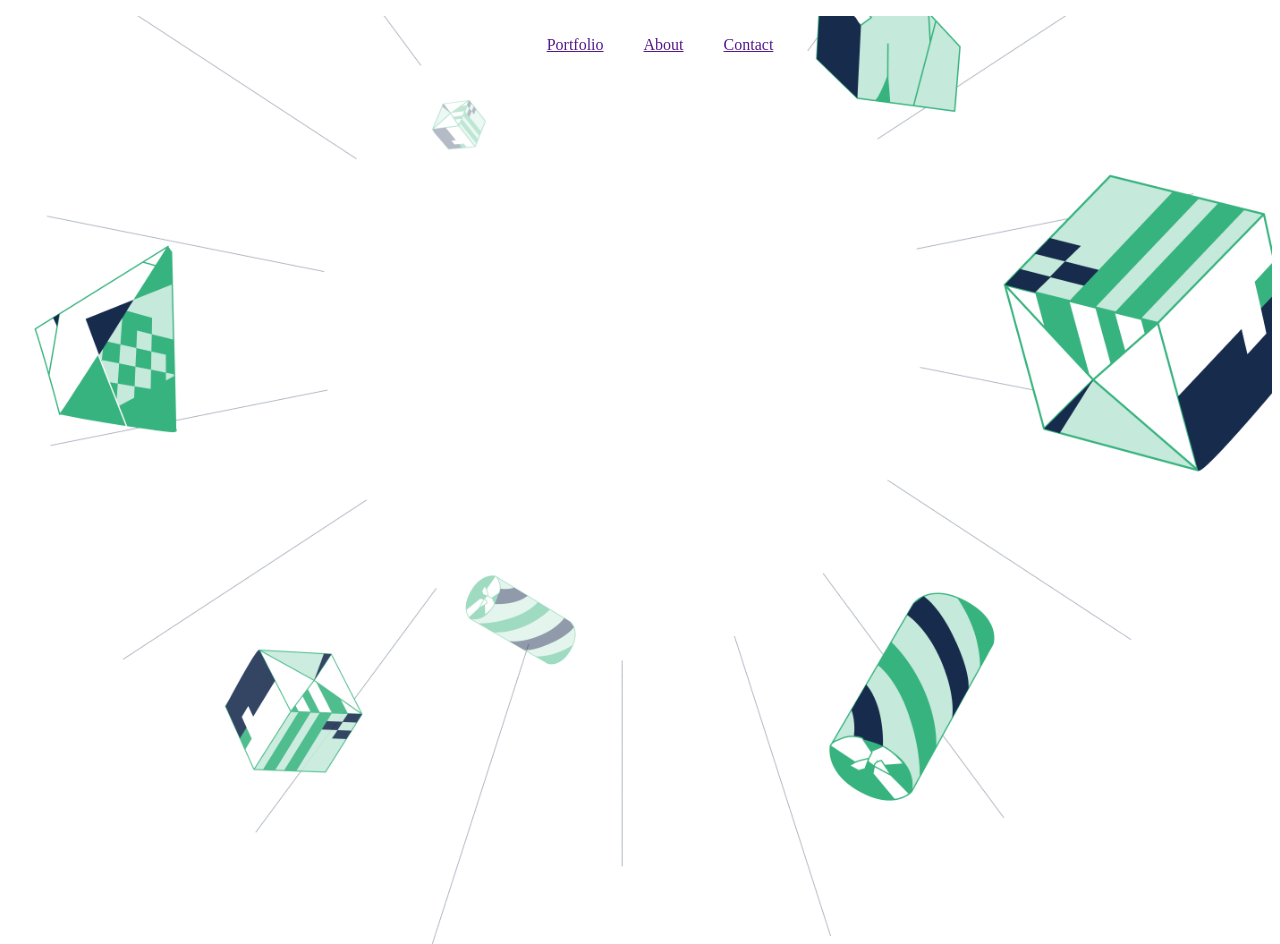
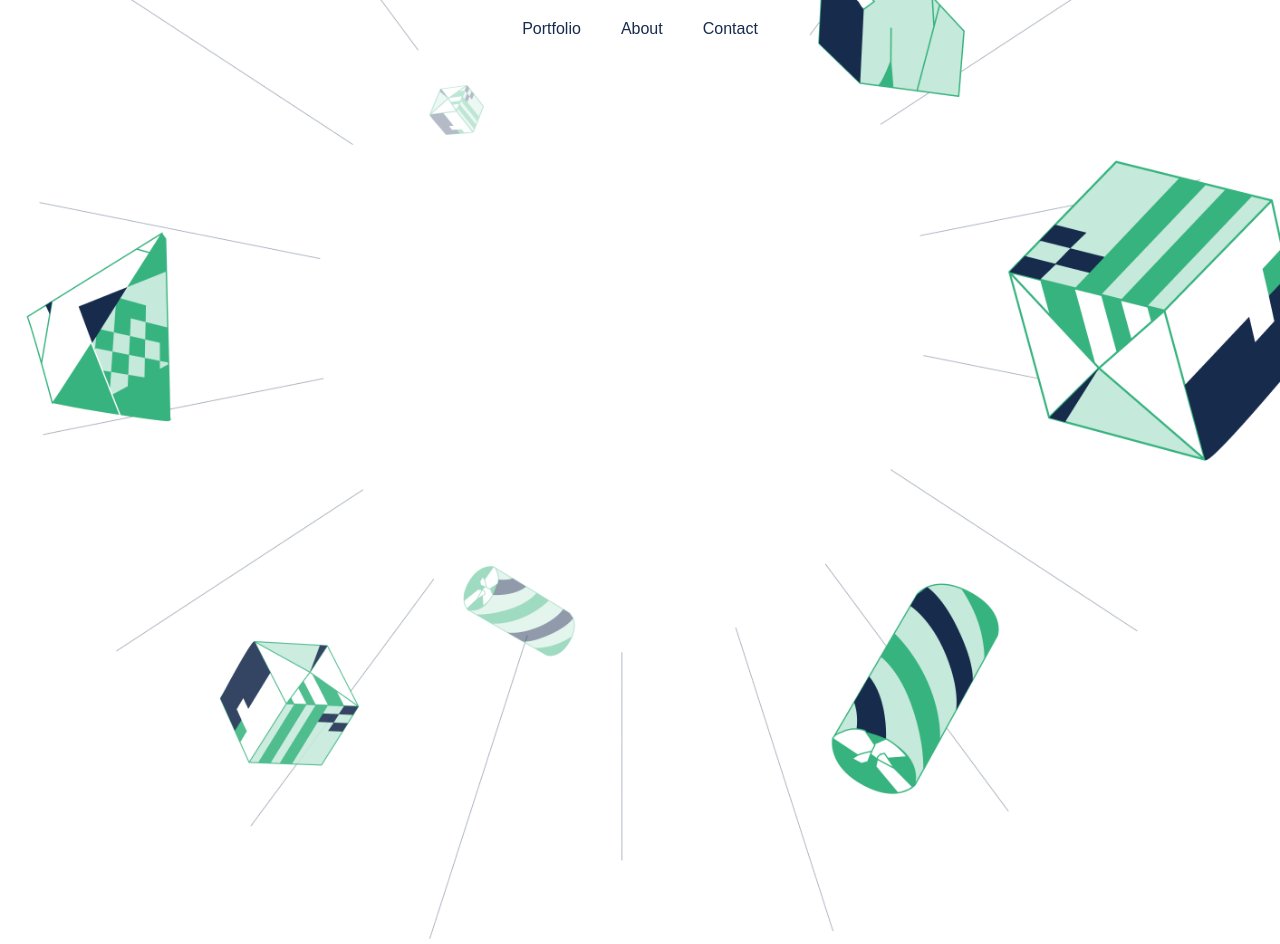
Before and after one commit to kessio/Personal-Portfolio-2, a plain HTML site: page index.html in a window 1280 px wide. Drawn offline with Linux system fonts and the light colour scheme.

Commit message:
Final styling on the menu items

```diff
--- a/style.css
+++ b/style.css
@@ -1,4 +1,10 @@
-
+* {
+    margin: 0;
+  padding: 0;
+  font-family: 'Nunito', sans-serif;
+  font-family: 'Plus Jakarta Sans', sans-serif;
+  font-family: 'Poppins', sans-serif;
+}
 .header{
     height: 1434px;
     width:100%;
@@ -15,3 +21,7 @@
     padding: 20px;
     list-style: none;
 }
+.list-items a {
+    text-decoration: none;
+    color: #172B4D
+}
```
